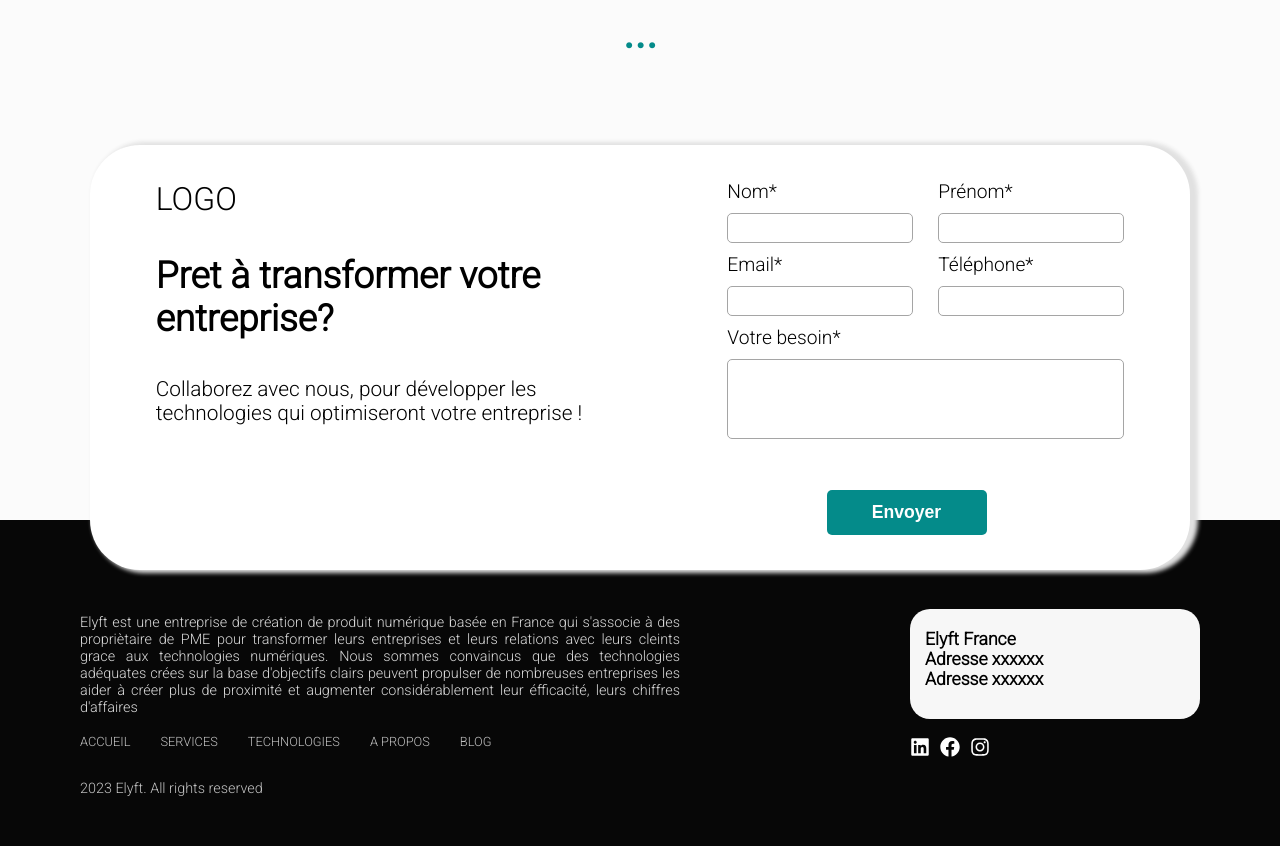
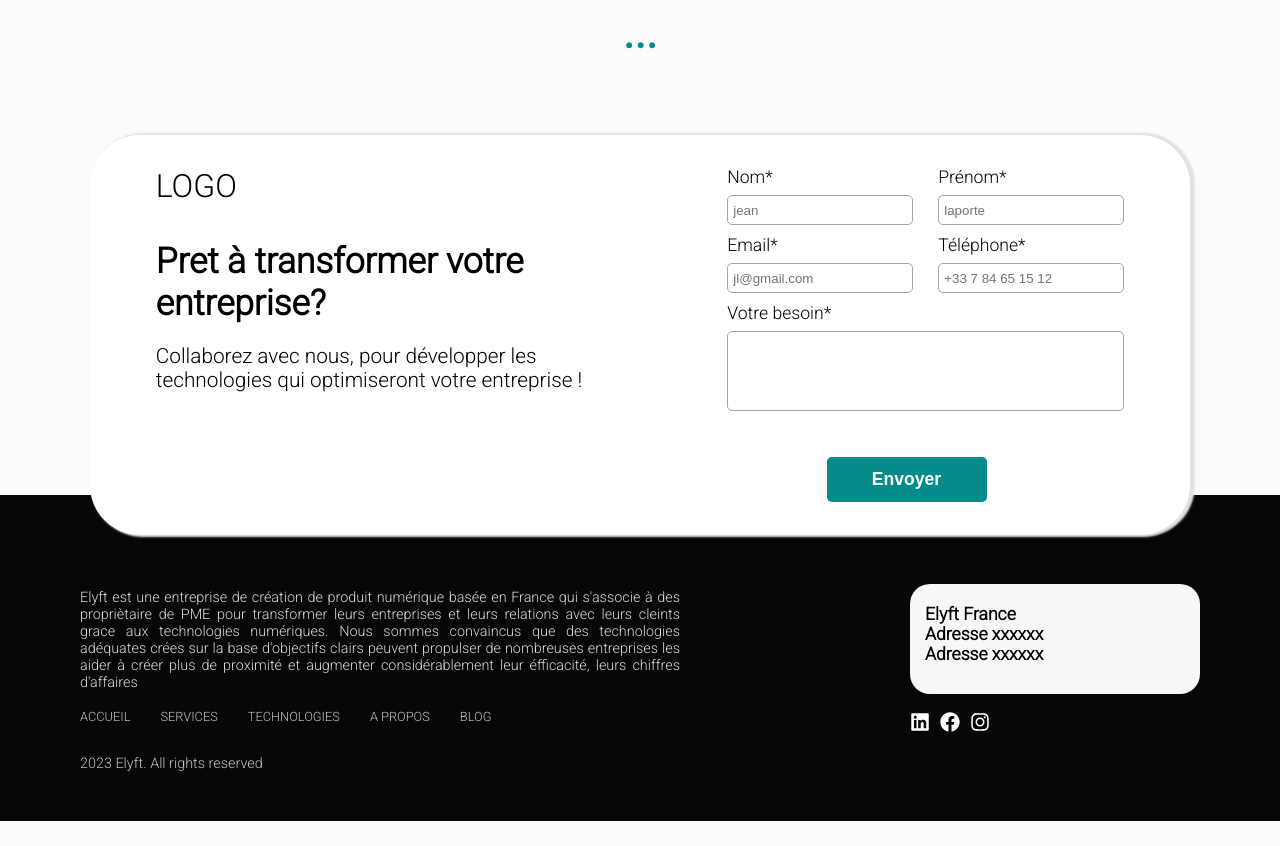
Before and after one commit to tchoukouegno/elyftV, a React (Vite) app in the folder elyft/: page /home in a window 1280 px wide. Shown: the part 3580-4426 px from the top of the page. After the commit the page ends 4401 px from the top, so only its background shows below. Built offline with nearby package versions, Linux system fonts and the light colour scheme.

Commit message:
78% HOme

```diff
--- a/elyft/src/styles/home.css
+++ b/elyft/src/styles/home.css
@@ -645,10 +645,10 @@ a {
 .contact-content {
 
     background-color: #FFFFFF;
-    height: 425px;
+    height: 400px;
     width: 1100px;
     border-radius: 50px;
-    box-shadow: 5px 0px 4px 3px #E1E1E1;
+    box-shadow: 3px 0px 2px 2px #E1E1E1;
     display: flex;
     justify-content: space-around;
     align-items: center;
@@ -656,7 +656,14 @@ a {
     padding-left: 30px;
     margin-left: 30px;
     margin-right: 30px;
-    padding-top: 45px;
+    padding-top: 65px;
+
+}
+
+.contact-content:hover {
+
+    box-shadow: 5px 0px 4px 4px #E1E1E1;
+    transform: translate3d(O,-20px,0);
 
 }
 
@@ -677,21 +684,22 @@ a {
 
 .contact-content div h3 {
 
-    font-size:2.3rem;
+    font-size:2.2rem;
 
 }
 
 .text-contact  {
 
     font-size:1.3rem;
+    transform: translate3d(0,-15px,0);
 
 }
 
 .form-item label{
 
     display: block;
-    font-size: 1.2rem;
-    margin-bottom: 10px;
+    font-size: 1.1rem;
+    margin-bottom: 8px;
 
 }
 
@@ -714,7 +722,9 @@ a {
 }
 
 input:focus {
+
     outline: 2px solid var(--main-color-);
+    transition: 400ms ease-in-out;
 }
 
 #need {
@@ -745,14 +755,14 @@ input:focus {
     font-weight: bold;
     cursor: pointer;
     position: absolute;
-    bottom:45px;
+    bottom:65px;
     left: 25%;
 
 }
 
 .repeat-page {
 
-    transform: translate3d(0,50px,0) !important;
+    transform: translate3d(0,40px,0) !important;
    display: flex;
    justify-content: center;
 
--- a/elyft/src/widgets/Contact.jsx
+++ b/elyft/src/widgets/Contact.jsx
@@ -41,14 +41,14 @@ export function Contact () {
                         <div className="form-item">
 
                             <label htmlFor="first_name">Nom*</label>
-                            <input className="input-form"/>
+                            <input className="input-form" placeholder="jean"/>
 
                         </div>
 
                         <div className="form-item">
 
                             <label htmlFor="last_name">Prénom*</label>
-                            <input  className="input-form"/>
+                            <input  className="input-form" placeholder="laporte"/>
 
                         </div>
 
@@ -59,14 +59,14 @@ export function Contact () {
                         <div className="form-item">
 
                             <label htmlFor="email">Email*</label>
-                            <input  className="input-form"/>
+                            <input  className="input-form" placeholder="jl@gmail.com"/>
 
                         </div>
 
                         <div className="form-item" >
 
                             <label htmlFor="phone">Téléphone*</label>
-                            <input  className="input-form"/>
+                            <input  className="input-form" placeholder="+33 7 84 65 15 12"/>
 
                         </div>
 
```
